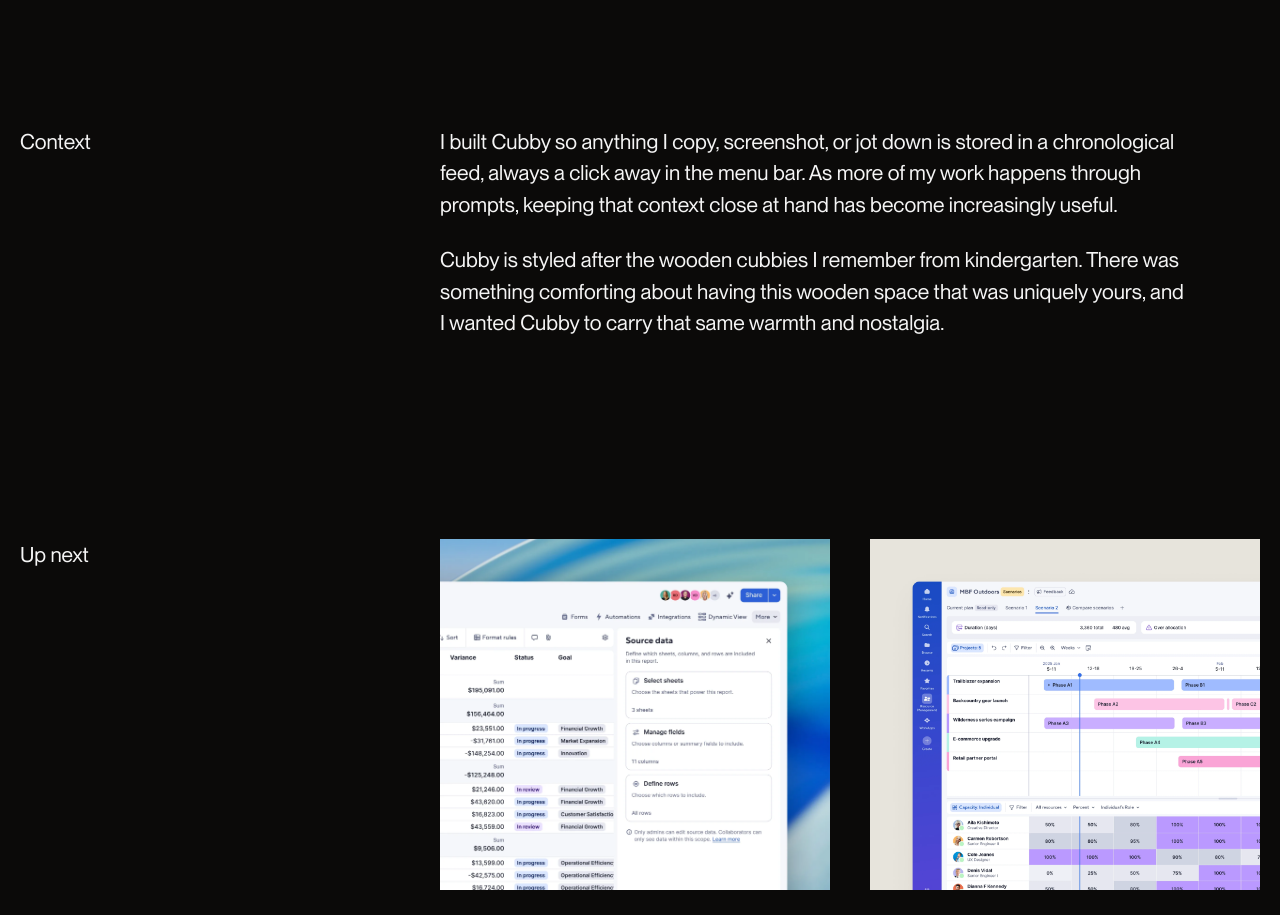
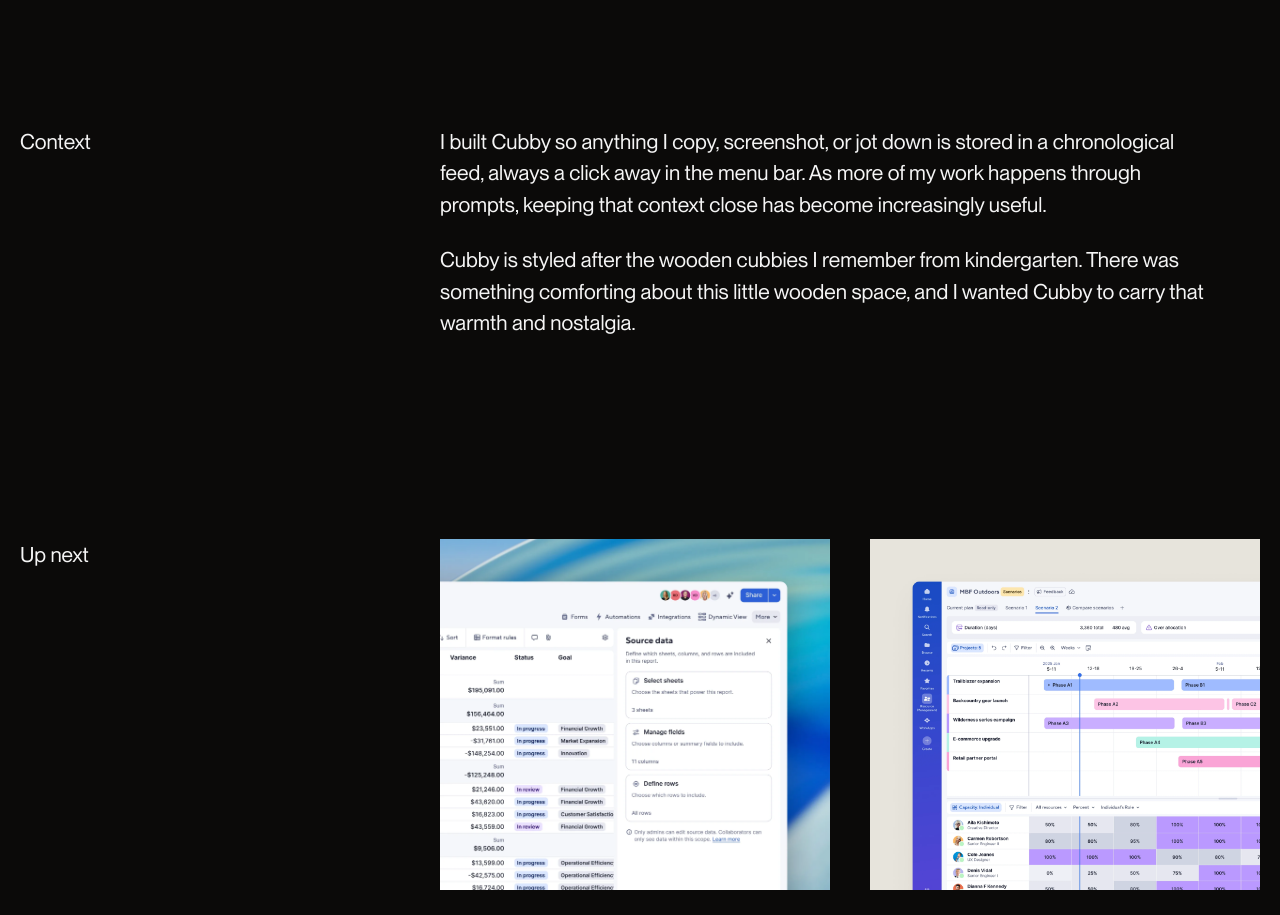
Before and after one commit to GrahamBunt/portfolio, a Next.js app: page /work/cubby in a window 1280 px wide. Shown: the part 1000-1915 px from the top of the page. Built offline with nearby package versions, Linux system fonts and the light colour scheme.

Commit message:
Update Cubby context copy

```diff
--- a/src/content/work.ts
+++ b/src/content/work.ts
@@ -464,8 +464,8 @@ export const otherWork: WorkItem[] = [
         { label: "Focus", value: "Context capture" },
       ],
       body: [
-        "I built Cubby so anything I copy, screenshot, or jot down is stored in a chronological feed, always a click away in the menu bar. As more of my work happens through prompts, keeping that context close at hand has become increasingly useful.",
-        "Cubby is styled after the wooden cubbies I remember from kindergarten. There was something comforting about having this wooden space that was uniquely yours, and I wanted Cubby to carry that same warmth and nostalgia.",
+        "I built Cubby so anything I copy, screenshot, or jot down is stored in a chronological feed, always a click away in the menu bar. As more of my work happens through prompts, keeping that context close has become increasingly useful.",
+        "Cubby is styled after the wooden cubbies I remember from kindergarten. There was something comforting about this little wooden space, and I wanted Cubby to carry that warmth and nostalgia.",
       ],
     },
     blocks: [],
```
